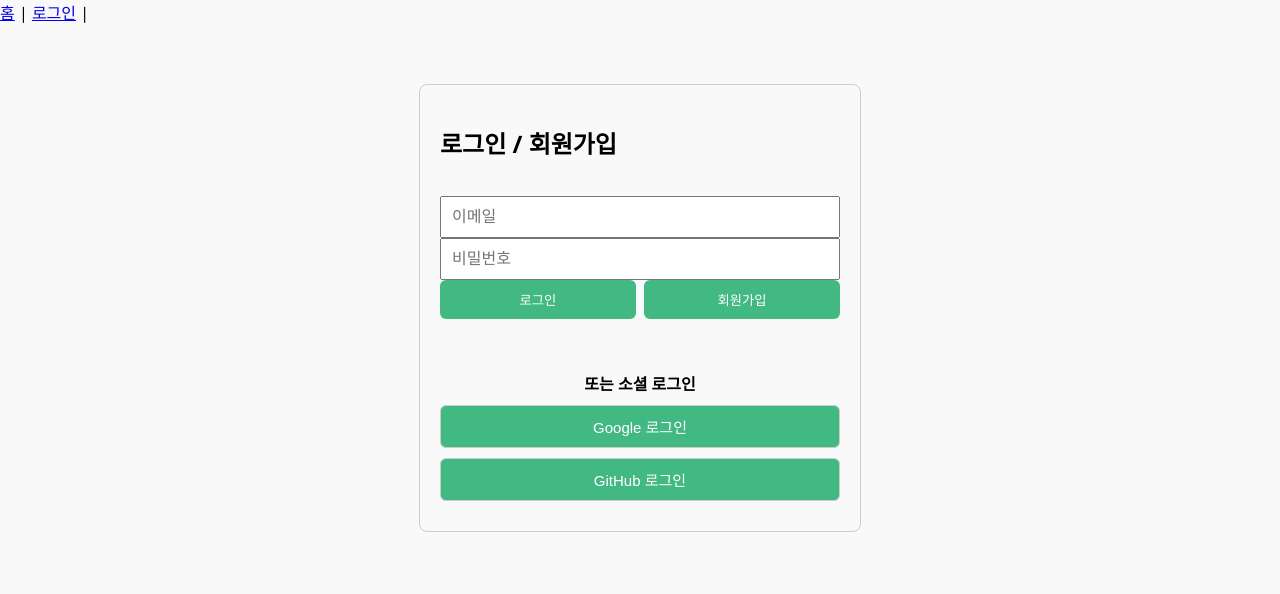
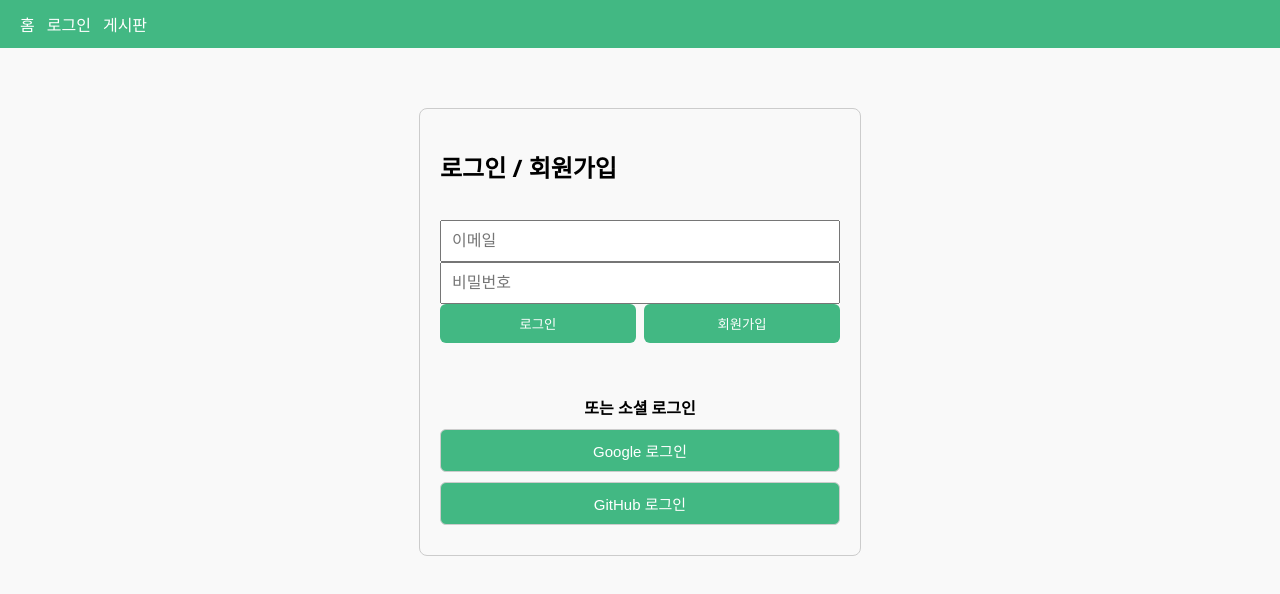
Before and after one commit to heroyooi/vue-firebase-app, a Vue app: page /login in a window 1280 px wide. Shown: the top 594 px of the page. Built offline with nearby package versions, Linux system fonts and the light colour scheme; no server answers.

Commit message:
5강. Firestore에 게시글 작성 및 삭제 연동

```diff
--- a/src/App.vue
+++ b/src/App.vue
@@ -1,14 +1,6 @@
 <template>
   <div id="app">
-    <header>
-      <nav>
-        <RouterLink to="/">홈</RouterLink> |
-        <RouterLink to="/login">로그인</RouterLink> |
-        <span v-if="user">{{ user.email }} 님</span>
-        <button v-if="user" @click="logout">로그아웃</button>
-      </nav>
-    </header>
-
+    <Header />
     <main>
       <RouterView />
     </main>
@@ -18,8 +10,10 @@
 <script>
 import { useUserStore } from './store/user';
 import { storeToRefs } from 'pinia';
+import Header from './components/Header.vue';
 
 export default {
+  components: { Header },
   setup() {
     const userStore = useUserStore();
     const { user } = storeToRefs(userStore);
@@ -32,7 +26,3 @@ export default {
   },
 };
 </script>
-
-<style>
-/* 동일 */
-</style>
--- a/src/components/Header.vue
+++ b/src/components/Header.vue
@@ -2,7 +2,7 @@
   <header class="main-header">
     <nav>
       <RouterLink to="/">홈</RouterLink>
-      <RouterLink to="/login">로그인</RouterLink>
+      <RouterLink v-if="!user" to="/login">로그인</RouterLink>
       <RouterLink to="/posts">게시판</RouterLink>
       <span v-if="user">{{ user.email }}님</span>
       <button v-if="user" @click="logout">로그아웃</button>
--- a/src/router/index.js
+++ b/src/router/index.js
@@ -1,10 +1,12 @@
 import { createRouter, createWebHistory } from 'vue-router';
 import HomeView from '../views/HomeView.vue';
 import LoginView from '../views/LoginView.vue';
+import PostList from '../views/PostList.vue';
 
 const routes = [
   { path: '/', name: 'Home', component: HomeView },
   { path: '/login', name: 'Login', component: LoginView },
+  { path: '/posts', name: 'Posts', component: PostList },
 ];
 
 const router = createRouter({
```
